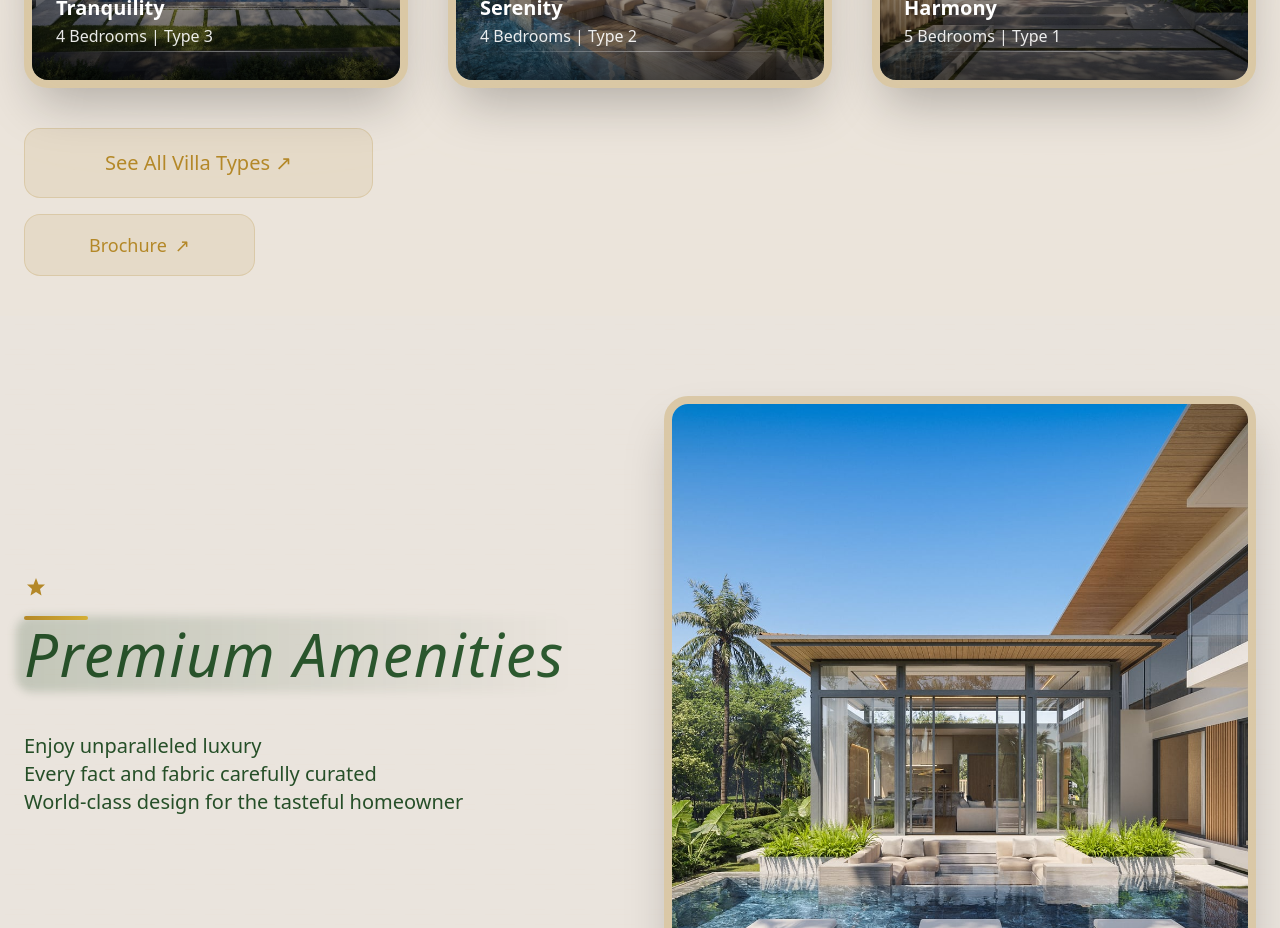
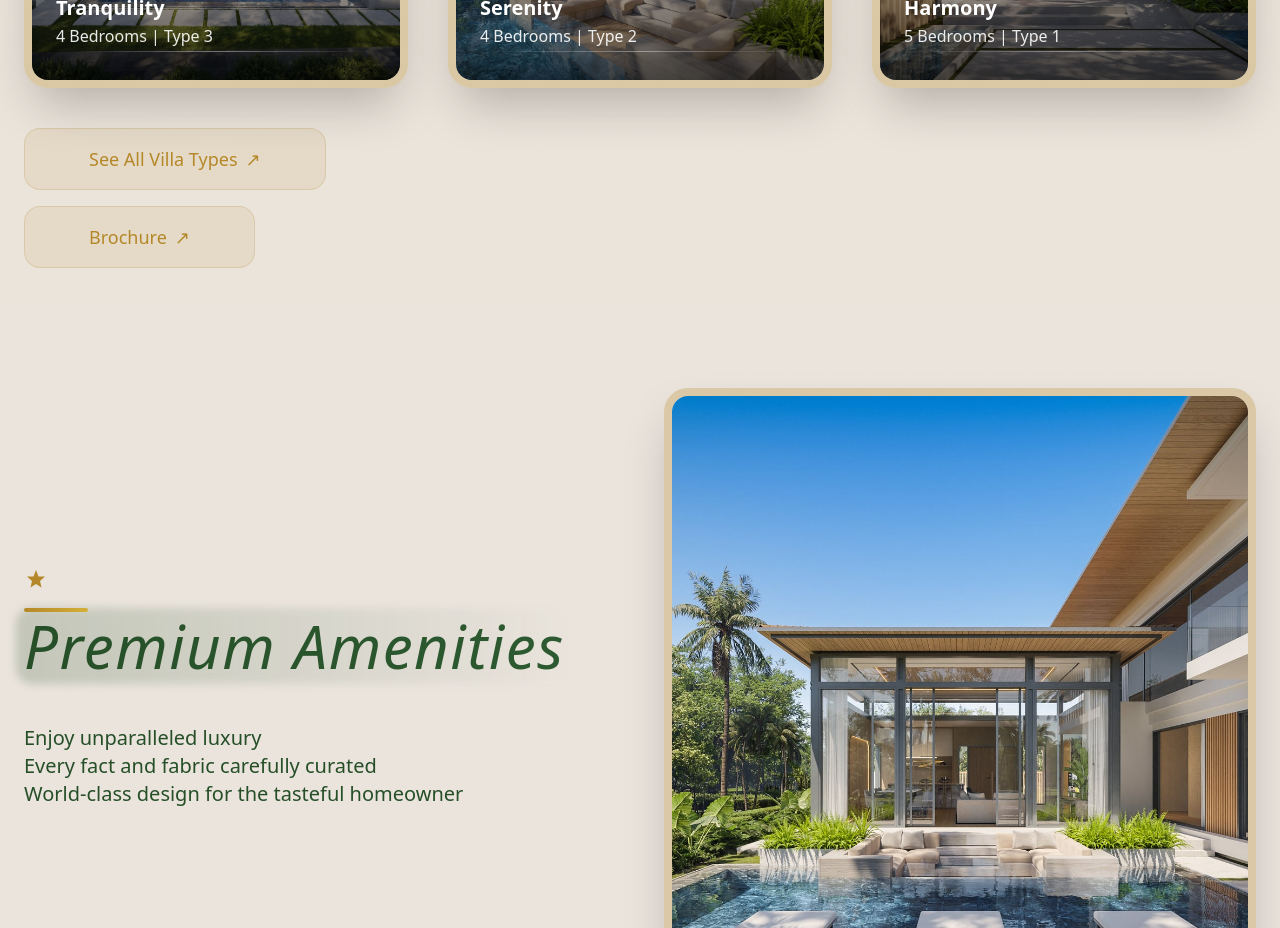
Before and after one commit to Marnfah-Pool-Villas/truffle-clone-v398, a Next.js app in the folder truffle-clone/: page / in a window 1280 px wide. Shown: the part 1580-2508 px from the top of the page. Built offline with nearby package versions, Linux system fonts and the light colour scheme; a web font is replaced by a local one.

Commit message:
Match villa button sizing
cgen-61981237b0704c018c18d92073969c4e

```diff
--- a/truffle-clone/src/components/PropertiesSection.tsx
+++ b/truffle-clone/src/components/PropertiesSection.tsx
@@ -133,9 +133,12 @@ export default function PropertiesSection() {
               <div className="mt-10 mb-10 md:mt-12 md:mb-12 flex flex-wrap items-center justify-center gap-4 md:justify-start">
                 <Link
                   href="/view"
-                  className="inline-flex items-center justify-center px-16 md:px-20 py-4 md:py-5 rounded-2xl bg-[#b48828]/10 text-[#b48828] border border-[#b48828]/20 transition-all duration-300 whitespace-nowrap hover:bg-[#b48828]/20 hover:scale-105 text-lg md:text-xl font-normal"
+                  className="inline-flex items-center justify-center px-14 md:px-16 py-3.5 md:py-4 rounded-2xl bg-[#b48828]/10 text-[#b48828] border border-[#b48828]/20 transition-all duration-300 whitespace-nowrap hover:bg-[#b48828]/20 hover:scale-105 text-base md:text-lg font-normal"
                 >
-                  See All Villa Types ↗
+                  <span className="inline-flex items-center gap-2">
+                    See All Villa Types
+                    <span aria-hidden="true">↗</span>
+                  </span>
                 </Link>
                 <BrochureButton className="font-normal">
                   {t.exclusive.buttonText}
```
